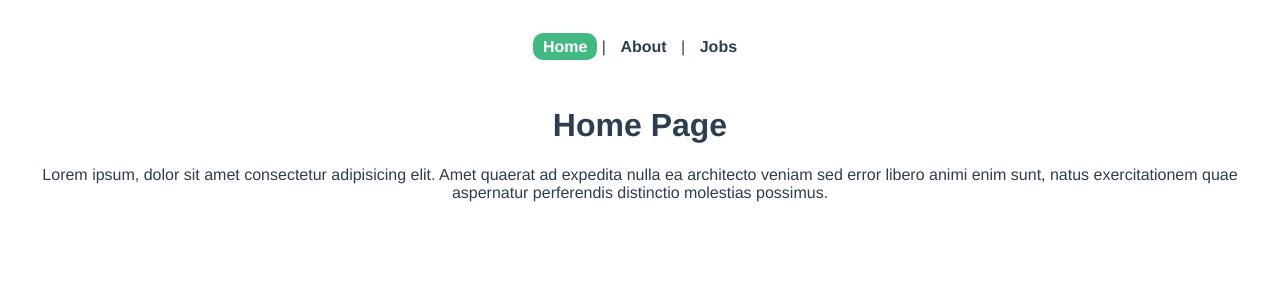
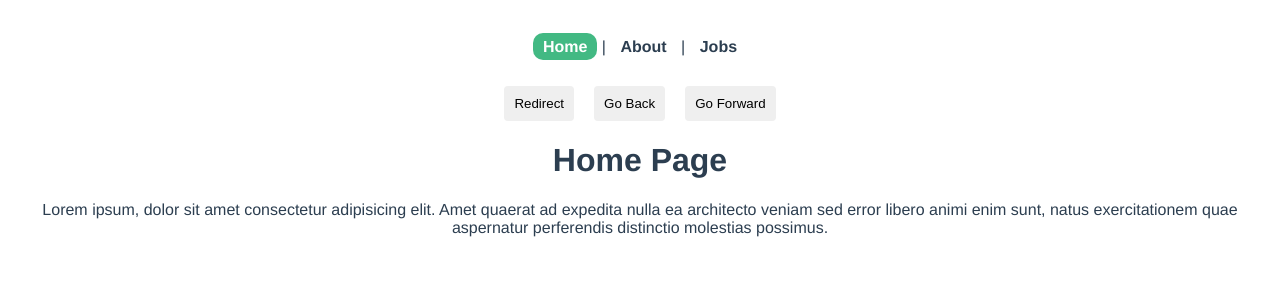
Before and after one commit to soehtut/vue-router-basics-the-net-ninja, a Vue app: page / in a window 1280 px wide. Shown: the top 300 px of the page. Built offline with nearby package versions, Linux system fonts and the light colour scheme.

Commit message:
Programmatic Navigation

```diff
--- a/src/App.vue
+++ b/src/App.vue
@@ -4,8 +4,30 @@
     <router-link :to="{ name: 'About' }">About</router-link> |
     <router-link :to="{ name: 'Jobs' }">Jobs</router-link>
   </div>
+
+  <button @click="redirect">Redirect</button>
+  <button @click="back">Go Back</button>
+  <button @click="forward">Go Forward</button>
+
   <router-view/>
 </template>
+
+<script>
+export default {
+  methods: {
+    redirect() {
+      this.$router.push({name: 'Home'})
+    },
+    back() {
+      this.$router.go(-1)
+    },
+    forward() {
+      this.$router.go(1)
+    }
+  }
+}
+</script>
+
 
 <style>
 #app {
@@ -32,4 +54,10 @@
   background: #42b983;
   color: white;
 }
+button {
+  margin: 0 10px;
+  padding: 10px;
+  border: none;
+  border-radius: 4px;
+}
 </style>
```
